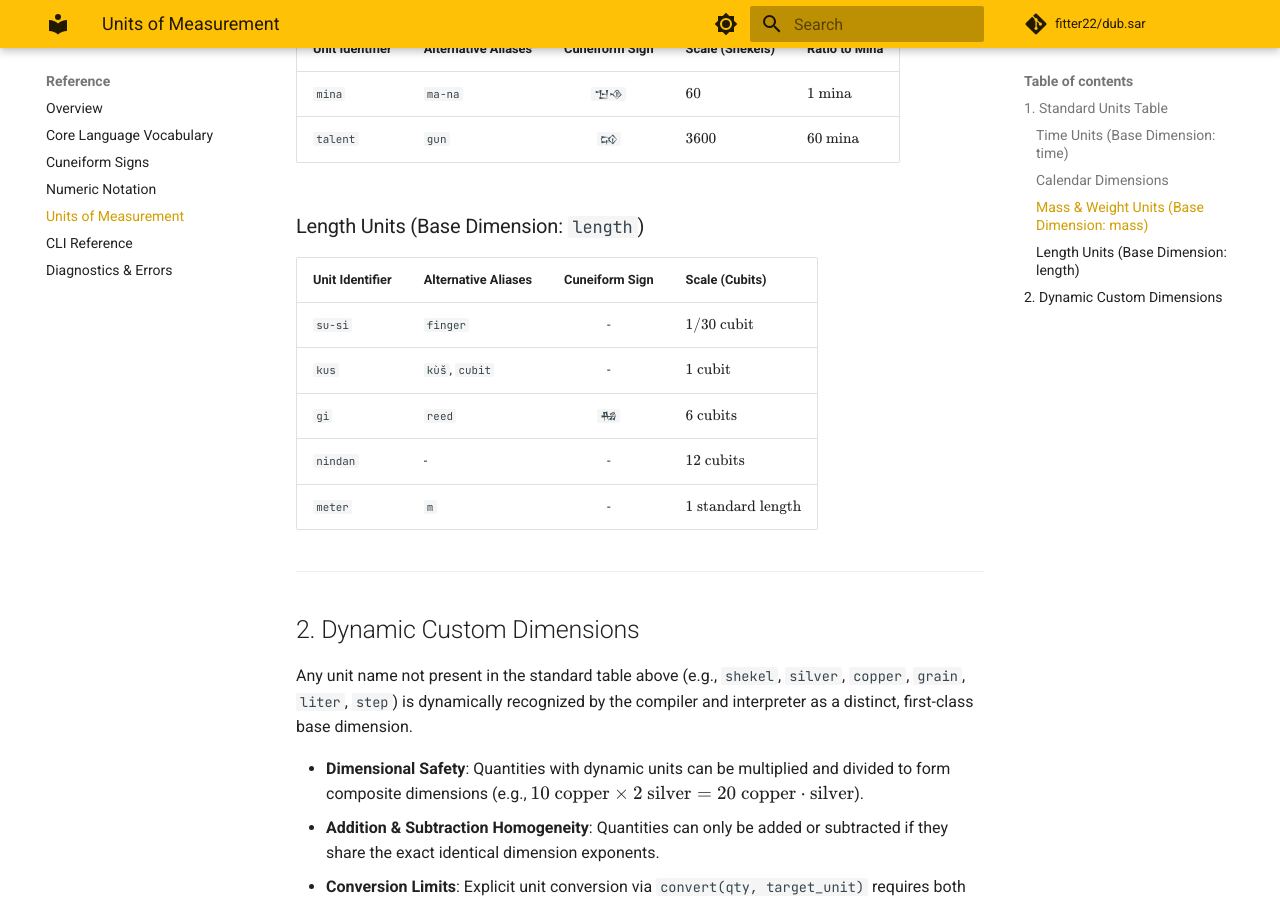
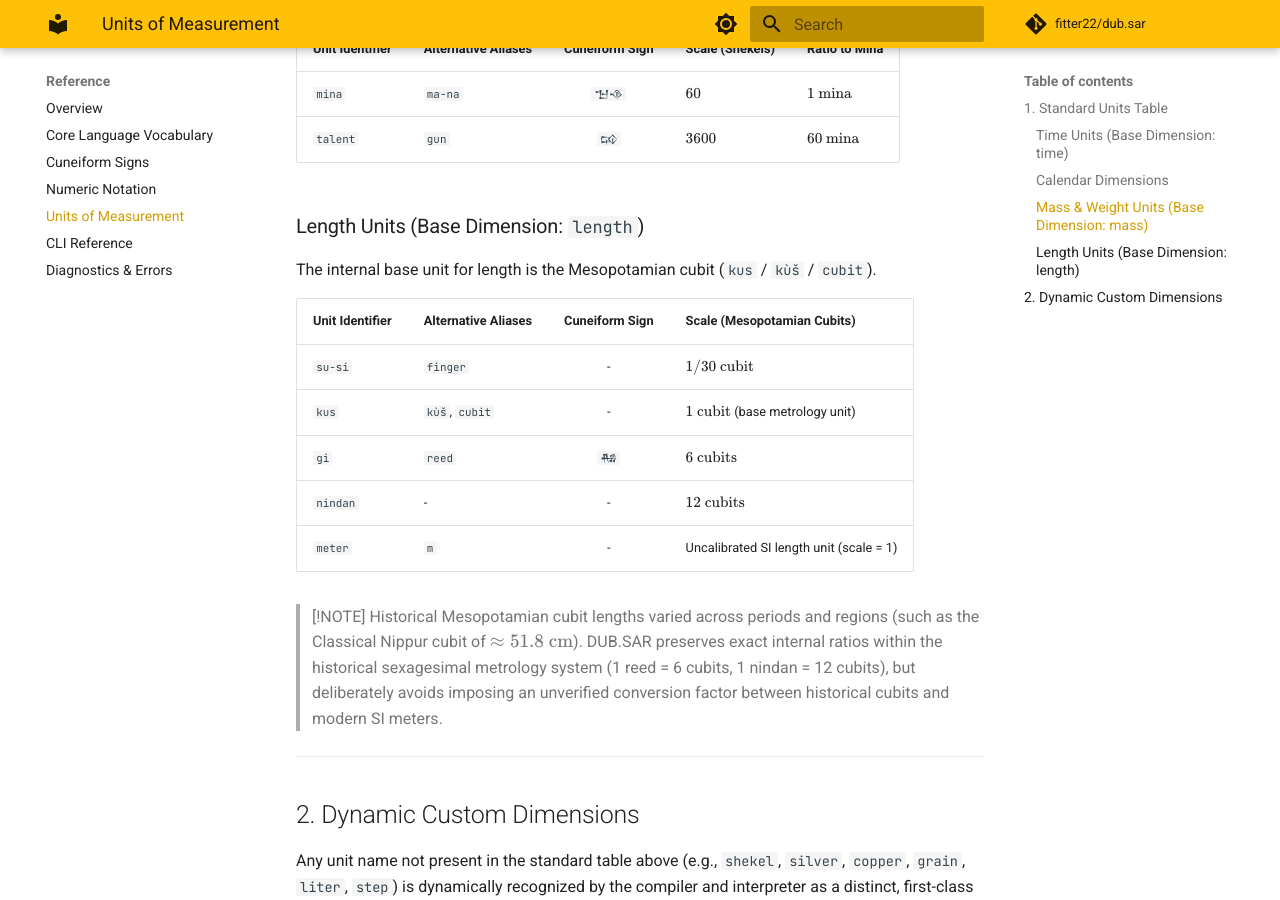
Before and after one commit to fitter22/dub.sar, an MkDocs documentation site: the page built from docs/reference/units.md, in a window 1280 px wide and 900 px high, scrolled down 1094 px. Built offline with MkDocs 1.6.1 and Material for MkDocs 9.7.7, drawn with Linux system fonts in a browser that asks for light colours; comment, search, counter and statistics services are not loaded.

Commit message:
Correct cuneiform numerals, Unicode block name, and metrology length documentation

```diff
--- a/docs/reference/units.md
+++ b/docs/reference/units.md
@@ -35,13 +35,19 @@ Mesopotamian astronomical and calendar calculations treat months and years as di
 
 ### Length Units (Base Dimension: `length`)
 
-| Unit Identifier | Alternative Aliases | Cuneiform Sign | Scale (Cubits) |
+The internal base unit for length is the Mesopotamian cubit (`kus` / `kùš` / `cubit`).
+
+| Unit Identifier | Alternative Aliases | Cuneiform Sign | Scale (Mesopotamian Cubits) |
 | :--- | :--- | :---: | :--- |
 | `su-si` | `finger` | - | $1/30\text{ cubit}$ |
-| `kus` | `kùš`, `cubit` | - | $1\text{ cubit}$ |
+| `kus` | `kùš`, `cubit` | - | $1\text{ cubit}$ (base metrology unit) |
 | `gi` | `reed` | `𒄀` | $6\text{ cubits}$ |
 | `nindan` | - | - | $12\text{ cubits}$ |
-| `meter` | `m` | - | $1\text{ standard length}$ |
+| `meter` | `m` | - | Uncalibrated SI length unit (scale = 1) |
+
+> [!NOTE]
+> Historical Mesopotamian cubit lengths varied across periods and regions (such as the Classical Nippur cubit of $\approx 51.8\text{ cm}$). DUB.SAR preserves exact internal ratios within the historical sexagesimal metrology system (1 reed = 6 cubits, 1 nindan = 12 cubits), but deliberately avoids imposing an unverified conversion factor between historical cubits and modern SI meters.
+
 
 ---
 
```
Also changed, not shown: README.md (+1 -1 lines), docs/guide/numbers.md (+1 -1 lines), docs/guide/units.md (+5 -2 lines), docs/reference/cuneiform.md (+1 -1 lines), docs/reference/numbers.md (+1 -1 lines), 3 other files.
